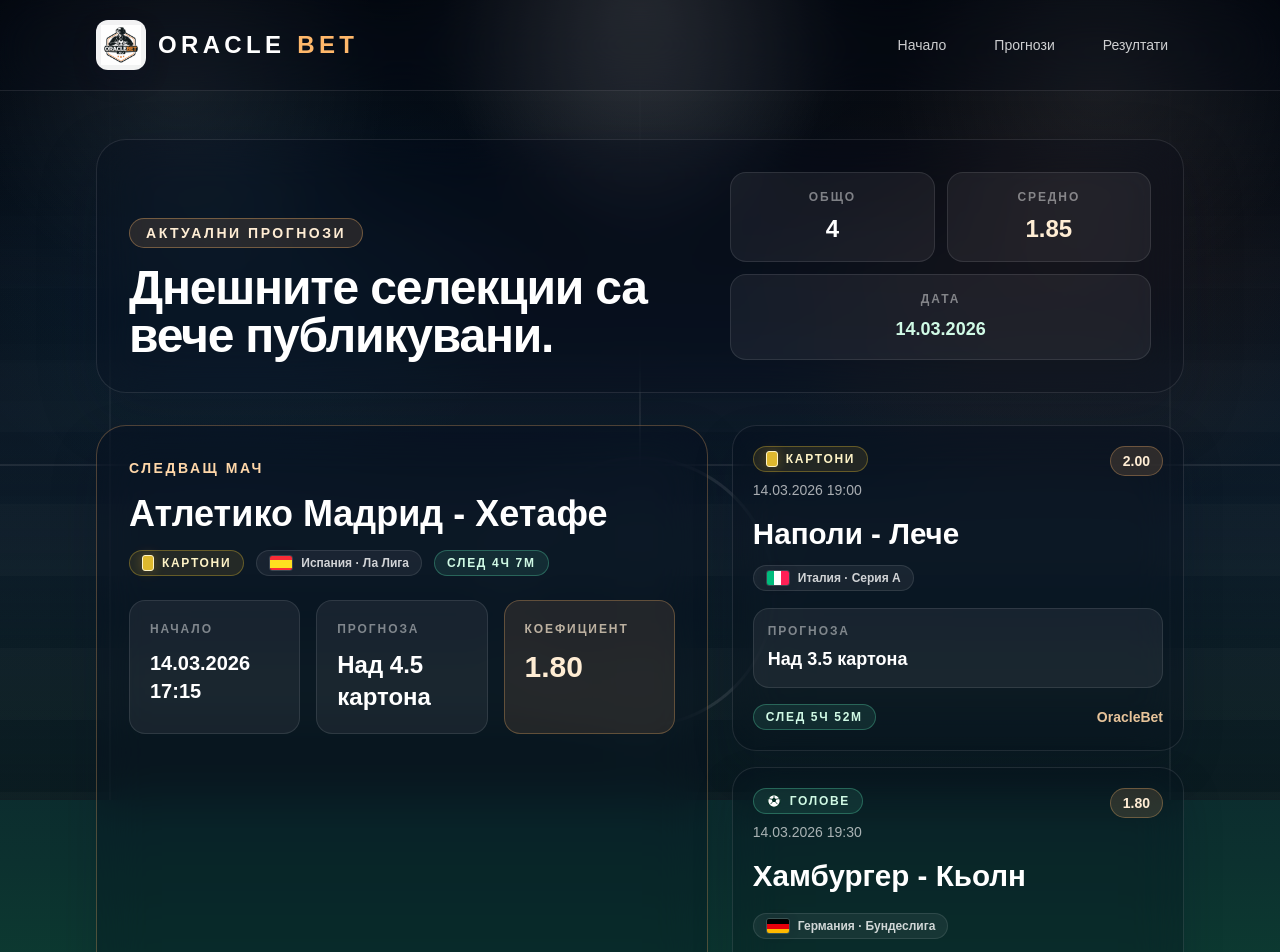
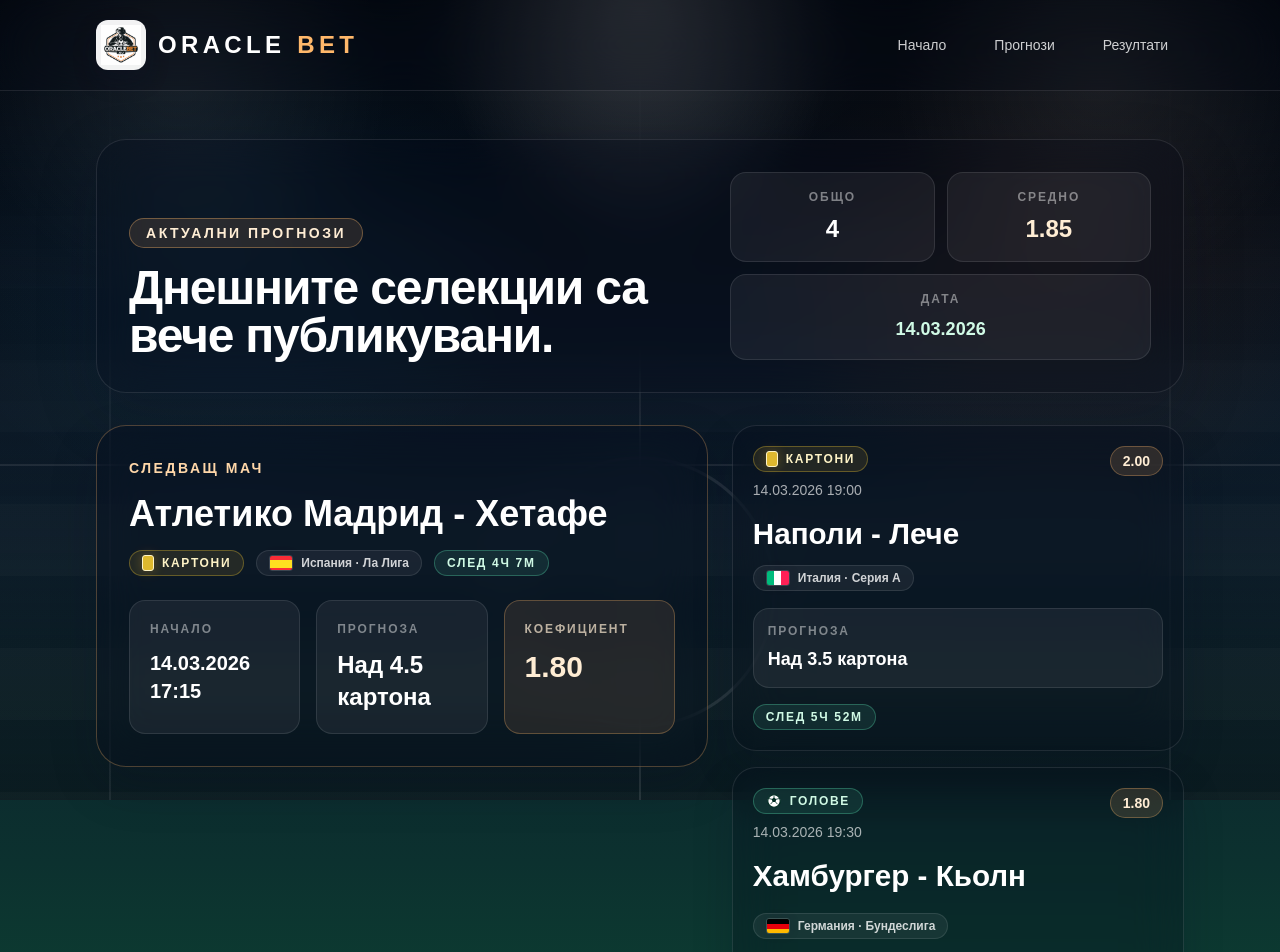
Before and after one commit to donkovski/oraclebet, a Next.js app: page /bezplatni in a window 1280 px wide. Shown: the top 952 px of the page. Built offline with nearby package versions, Linux system fonts and the light colour scheme; no server answers.

Commit message:
Tighten predictions layout and remove card branding

```diff
--- a/app/bezplatni/page.tsx
+++ b/app/bezplatni/page.tsx
@@ -91,7 +91,7 @@ export default function BezplatniPrognozi() {
         </div>
       </section>
 
-      <section className="grid gap-6 xl:grid-cols-[1.15fr_0.85fr]">
+      <section className="grid gap-6 xl:grid-cols-[1.15fr_0.85fr] xl:items-start">
         <article className="relative overflow-hidden rounded-[30px] border border-orange-300/28 bg-slate-950/26 p-6 shadow-[0_20px_48px_rgba(8,15,34,0.2)] backdrop-blur-xl md:p-8">
           <div className="relative z-10">
             <p className="text-sm font-semibold uppercase tracking-[0.18em] text-orange-200">
@@ -141,7 +141,7 @@ export default function BezplatniPrognozi() {
           </div>
         </article>
 
-        <div className="grid gap-4">
+        <div className="grid content-start gap-4 self-start">
           {remainingPredictions.map((item) => (
             <PredictionCard
               key={`${item.match}-${item.prediction}`}
--- a/components/PredictionCard.tsx
+++ b/components/PredictionCard.tsx
@@ -48,9 +48,8 @@ export default function PredictionCard({
           <p className="mt-1.5 text-lg font-semibold text-white">{prediction}</p>
         </div>
 
-        <div className="mt-4 flex items-center justify-between gap-3 text-sm text-white/58">
+        <div className="mt-4">
           <PredictionCountdown kickoff={kickoff} />
-          <span className="font-semibold text-orange-200/90">OracleBet</span>
         </div>
       </div>
     </article>
```
